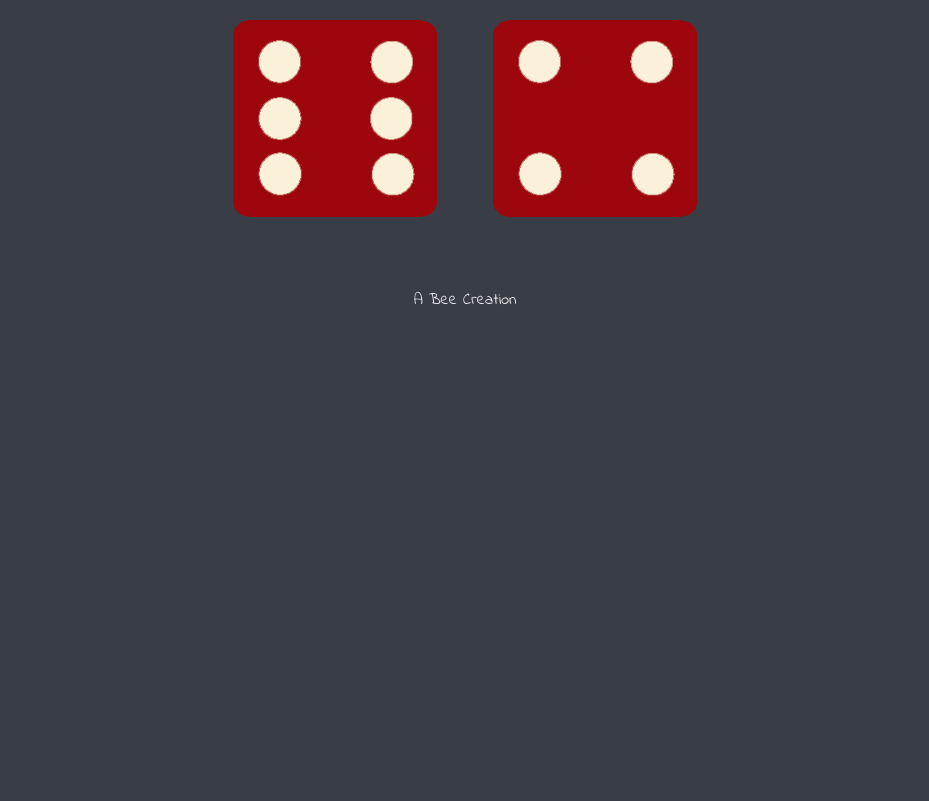
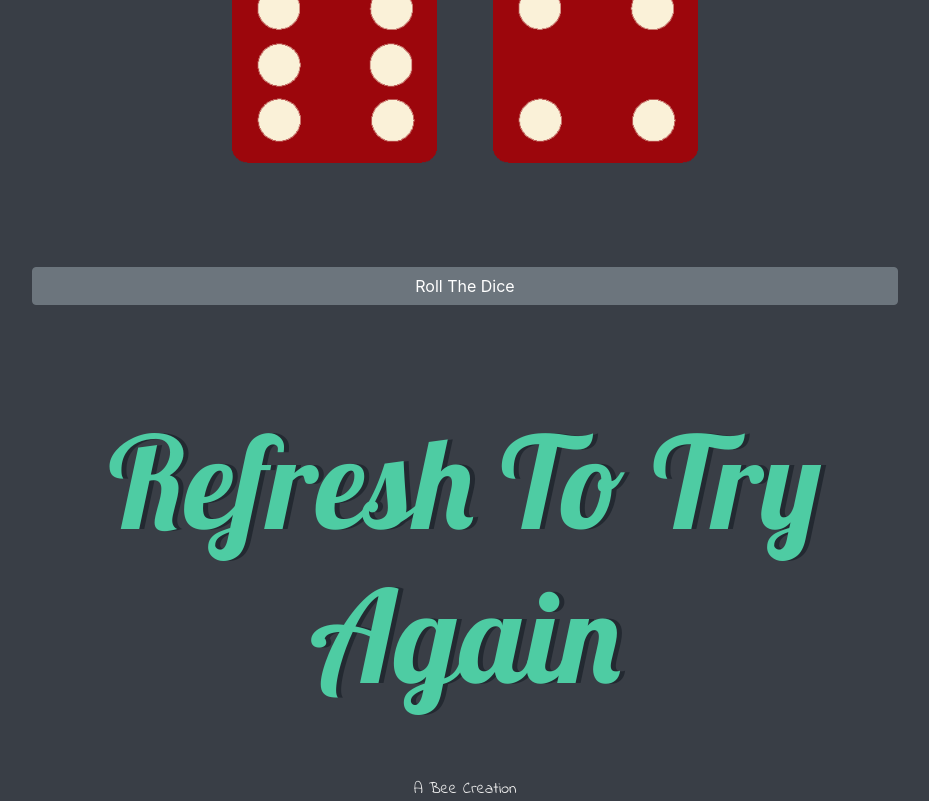
Before and after one commit to sajeeb007/game, a plain HTML site: page index.html in a window 1280 px wide. Shown: the part 315-1116 px from the top of the page, without its empty margins (175-1104 px from the left). Before the commit the page ends 800 px from the top, so only its background shows below. Drawn offline with nearby package versions, Linux system fonts and the light colour scheme.

Commit message:
Update index.html

```diff
--- a/index.html
+++ b/index.html
@@ -3,9 +3,9 @@
   <head>
     <meta charset="utf-8">
     <title>Dicee</title>
+      <link rel="stylesheet" href="https://stackpath.bootstrapcdn.com/bootstrap/4.5.0/css/bootstrap.min.css" integrity="sha384-9aIt2nRpC12Uk9gS9baDl411NQApFmC26EwAOH8WgZl5MYYxFfc+NcPb1dKGj7Sk" crossorigin="anonymous">
     <link rel="stylesheet" href="styles.css">
     <link href="https://fonts.googleapis.com/css?family=Indie+Flower|Lobster" rel="stylesheet">
-
   </head>
   <body>
 
@@ -14,18 +14,29 @@
 
       <div class="dice">
         <p class="p1">Player 1</p>
-        <img class="img1" src="">
+        <img class="img1" src="images/dice6.png">
+
       </div>
 
       <div class="dice">
         <p class="p2">Player 2</p>
-        <img class="img2" src="">
+        <img class="img2" src="images/dice6.png">
+      </div>
+      <div class="button">
+        <button class="btn btn-secondary btn-block" onClick="window.location.reload();">Roll The Dice</button>
       </div>
 
+      <div>
+        <h2> Refresh To Try Again</h2>
+      </div>
     </div>
 
   <script src="index.js" type="text/javascript"></script>
 
+
+  <script src="https://code.jquery.com/jquery-3.5.1.slim.min.js" integrity="sha384-DfXdz2htPH0lsSSs5nCTpuj/zy4C+OGpamoFVy38MVBnE+IbbVYUew+OrCXaRkfj" crossorigin="anonymous"></script>
+  <script src="https://cdn.jsdelivr.net/npm/popper.js@1.16.0/dist/umd/popper.min.js" integrity="sha384-Q6E9RHvbIyZFJoft+2mJbHaEWldlvI9IOYy5n3zV9zzTtmI3UksdQRVvoxMfooAo" crossorigin="anonymous"></script>
+  <script src="https://stackpath.bootstrapcdn.com/bootstrap/4.5.0/js/bootstrap.min.js" integrity="sha384-OgVRvuATP1z7JjHLkuOU7Xw704+h835Lr+6QL9UvYjZE3Ipu6Tp75j7Bh/kR0JKI" crossorigin="anonymous"></script>
   </body>
 
   <footer>
```
